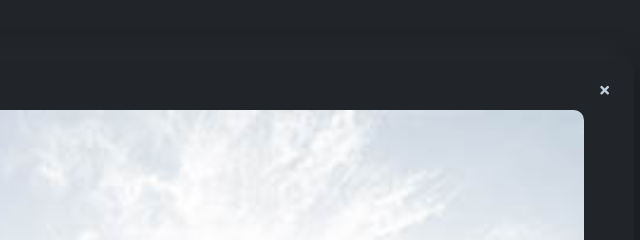
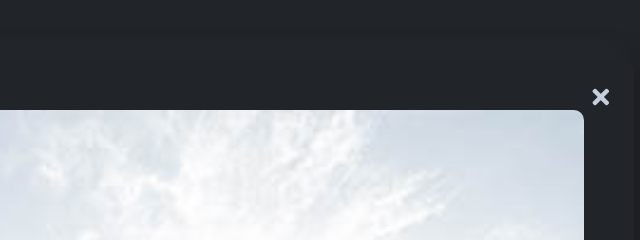
Before and after one commit to Punyaj/PWebsite, a plain HTML site: page all/Post1.html in a window 1280 px wide. Shown: the top 240 px of the page, 496-1136 px from the left. Drawn offline with nearby package versions, Linux system fonts and the light colour scheme; files whose address does not match are found by name.

Commit message:
Update Post1.html

```diff
--- a/all/Post1.html
+++ b/all/Post1.html
@@ -33,7 +33,7 @@
 
     <section class="container">
       <div class="main-box model-content">
-     <a  href="../blog-all.html" style="color: #c4cfde;"><i class="fas fa-times" style="float: right; font-size: 0.8rem; cursor:pointer"></i></a>
+     <a  href="../blog-all.html" style="color: #c4cfde;"><i class="fas fa-times" style="float: right; font-size: 1.5rem; cursor:pointer"></i></a>
         <section class="content">
           <img src="../images/blog-thumb-05.jpg" alt='large-image' class="poster-image">
          <br><br>
```
